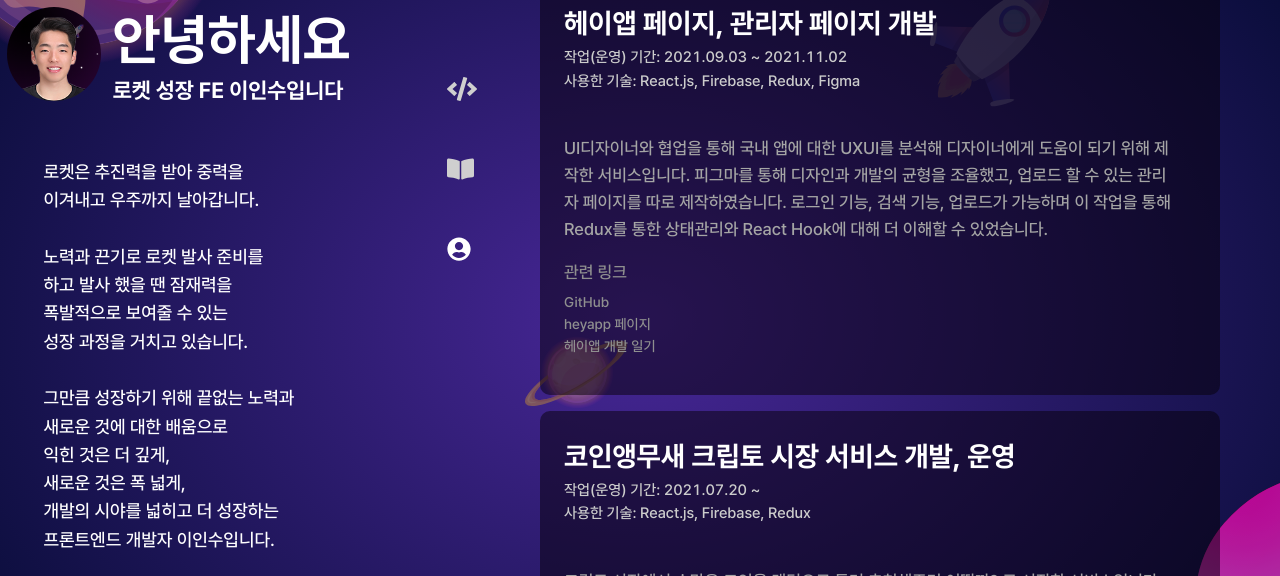
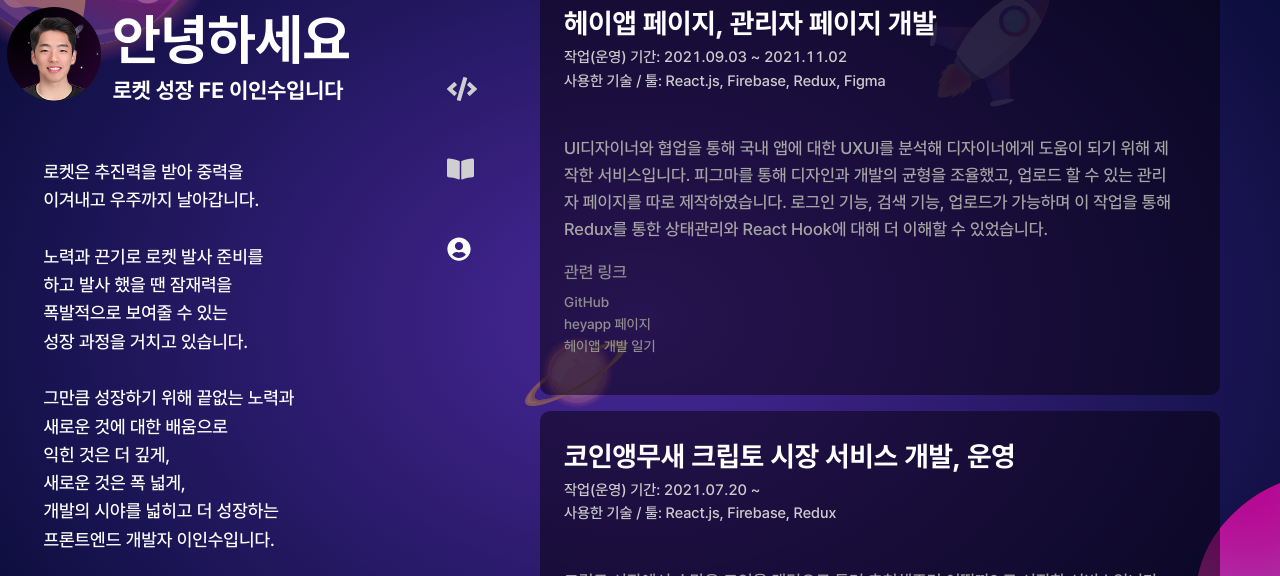
Before and after one commit to lee-insu/rocket-portfolio, a Next.js app: page /activity in a window 1280 px wide. Shown: the part 163-739 px from the top of the page. Built offline with nearby package versions, Linux system fonts and the light colour scheme.

Commit message:
text edit

```diff
--- a/pages/activity.js
+++ b/pages/activity.js
@@ -61,7 +61,7 @@ const Activity = () => {
                       </div>
                       {item.stacks ? (
                         <div className={style.stacks}>
-                          사용한 기술: {item.stacks}
+                          사용한 기술 / 툴: {item.stacks}
                         </div>
                       ) : null}
                       <br />
--- a/pages/index.js
+++ b/pages/index.js
@@ -131,7 +131,7 @@ const Stacks = () => {
                 color: "#fff",
               }}
             >
-              STACK
+              STACK / TOOLS
             </Divider>
           </Col>
           <Col className={style.stack} xs={24} sm={24} md={24} lg={24} xl={18}>
--- a/pages/project.js
+++ b/pages/project.js
@@ -58,7 +58,7 @@ export default function Home() {
         closable={false}
       >
         <div className={style.modal_content}>
-          <p>사용한 기술: {article.stack}</p>
+          <p>사용한 기술 / 툴: {article.stack}</p>
 
           <p>{article.content}</p>
           <p>{article.sub}</p>
```
